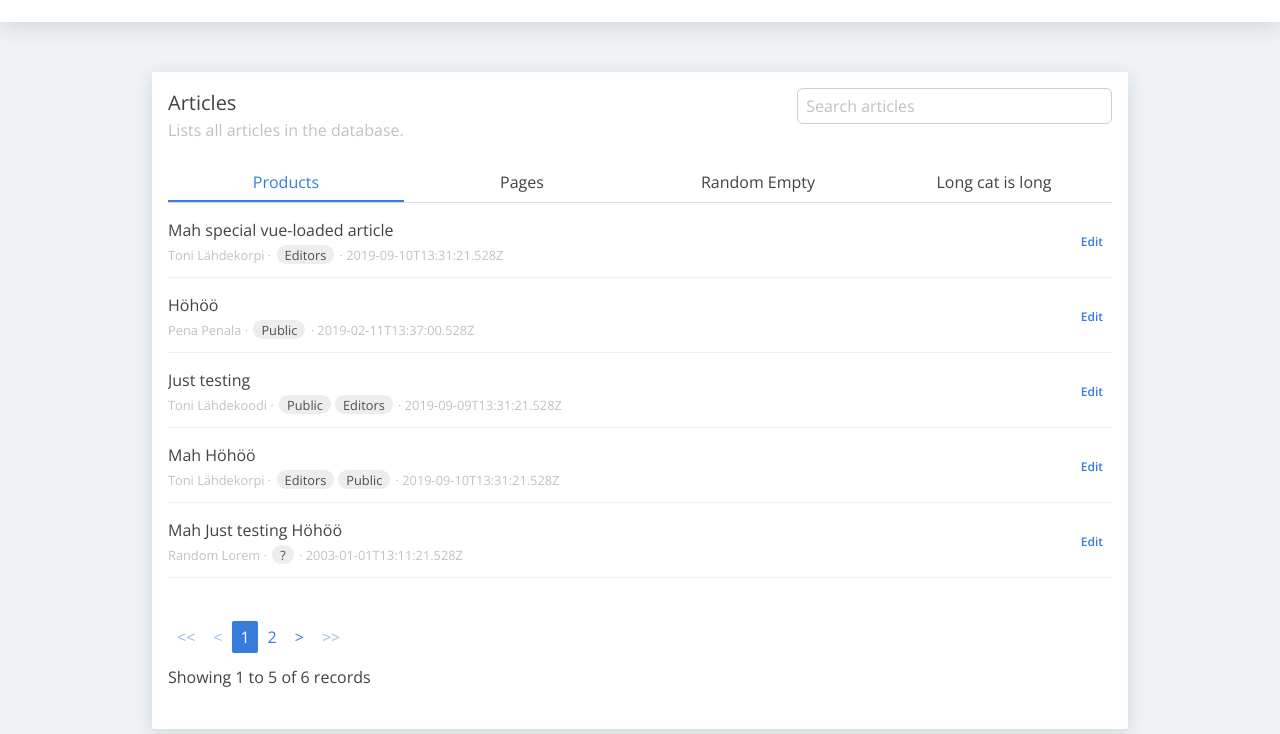
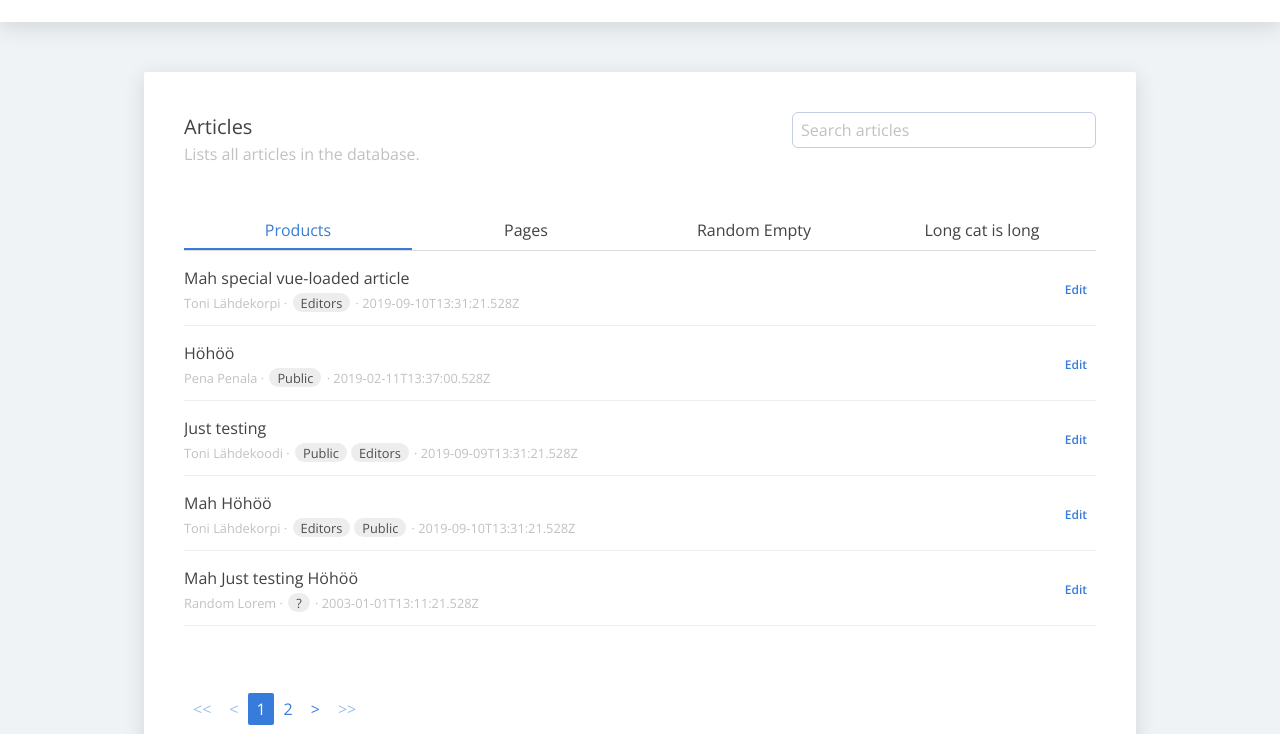
Before and after one commit to webvaloa/vue-frontend, a plain HTML site: page articles.html in a window 1280 px wide. Shown: the part 134-868 px from the top of the page. Drawn offline with nearby package versions, Linux system fonts and the light colour scheme.

Commit message:
More padding

```diff
--- a/theme/webvaloa.scss
+++ b/theme/webvaloa.scss
@@ -2,6 +2,9 @@
 // Define variables to override default ones
 $primary-color: #377CDA;
 $dark-color: #353535;
+$layout-spacing: .8rem;
+$layout-spacing-sm: .4rem;
+$layout-spacing-lg: 2rem;
 
 // Import full Spectre source code
 @import "node_modules/spectre.css/src/spectre";
```
Also changed, not shown: theme/dist/webvaloa.css, theme/dist/webvaloa.min.css, 1 other file.
